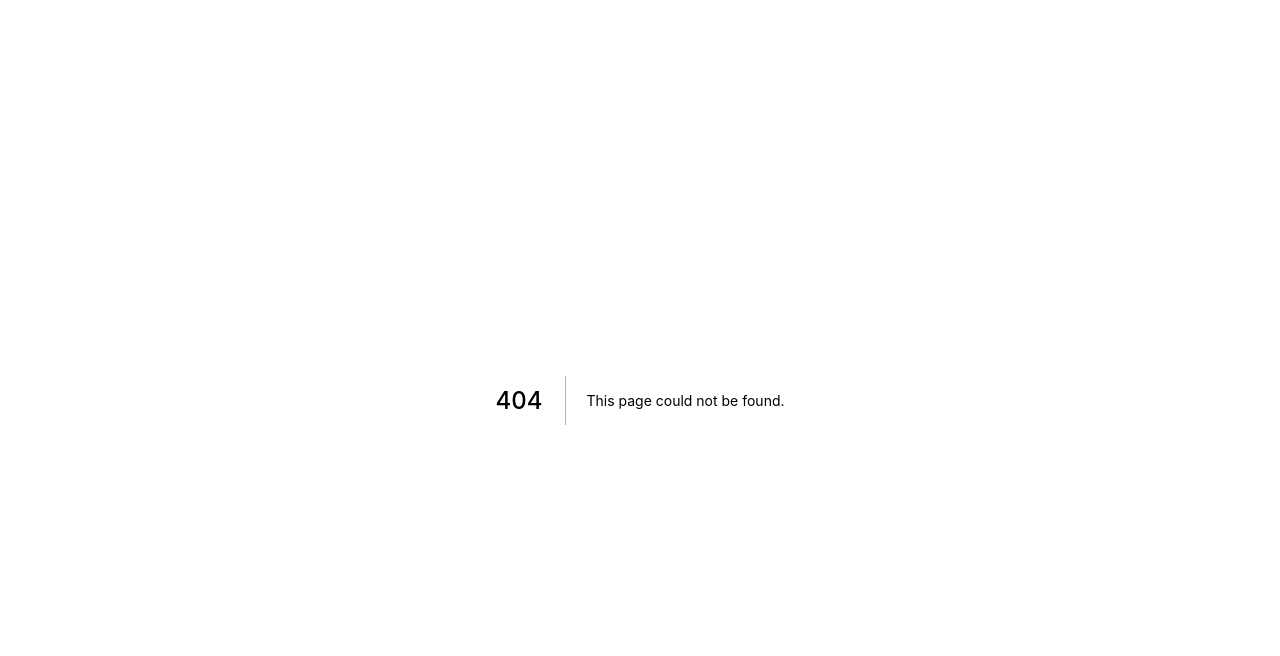
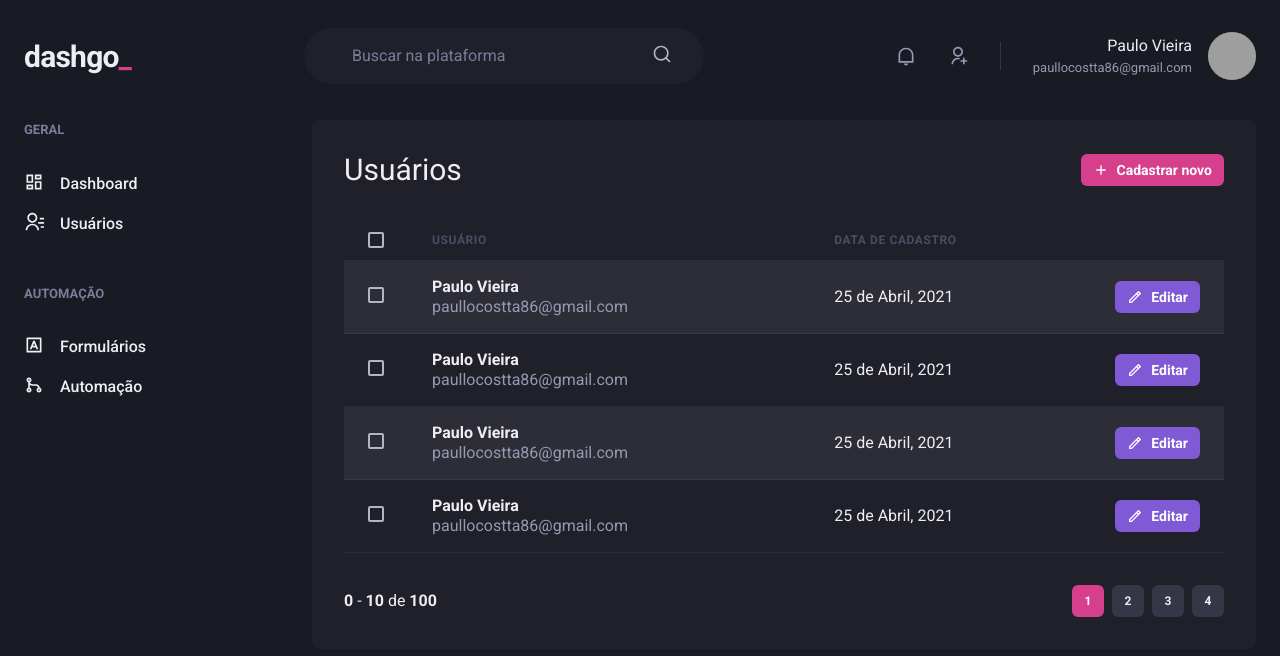
Before and after one commit to paulorcvieira/dashgo-nextjs-chakra, a Next.js app: page /users in a window 1280 px wide. Before the commit this address had no page. Shown: the top 656 px of the page. Built offline with nearby package versions, Linux system fonts and the light colour scheme; grey boxes are pictures that could not be loaded.

Commit message:
feat: create list users

```diff
--- /dev/null
+++ b/src/pages/users/index.tsx
@@ -0,0 +1,171 @@
+import {
+  Flex,
+  Box,
+  Heading,
+  Button,
+  Icon,
+  Table,
+  Thead,
+  Tr,
+  Th,
+  Checkbox,
+  Tbody,
+  Td,
+  Text,
+} from '@chakra-ui/react'
+
+import Header from '../../components/Header'
+import Pagination from '../../components/Pagination'
+import Sidebar from '../../components/Sidebar'
+import { RiPencilLine } from '../../styles/icons'
+import CreateUser from './create'
+
+export default function UserList() {
+  return (
+    <Box>
+      <Header />
+
+      <Flex w="100%" my="6" maxWidth={1480} mx="auto" px="6">
+        <Sidebar />
+
+        <Box flex="1" borderRadius={8} bg="gray.800" p="8">
+          <Flex mb="8" justify="space-between" align="center">
+            <Heading size="lg" fontWeight="normal">Usuários</Heading>
+
+            <CreateUser />
+          </Flex>
+
+          <Table colorScheme="whiteAlpha" variant="striped">
+            <Thead>
+              <Tr>
+                <Th px="6" color="gray.300" w="8">
+                  <Checkbox colorScheme="pink" />
+                </Th>
+                <Th>Usuário</Th>
+                <Th>Data de cadastro</Th>
+                <Th w="8"></Th>
+              </Tr>
+            </Thead>
+
+            <Tbody>
+              <Tr>
+                <Td px="6">
+                  <Checkbox colorScheme="pink" />
+                </Td>
+                <Td>
+                  <Box>
+                    <Text fontWeight="bold">Paulo Vieira</Text>
+                    <Text
+                      fontWeight="sm"
+                      color="gray.300"
+                    >
+                      paullocostta86@gmail.com
+                    </Text>
+                  </Box>
+                </Td>
+                <Td>25 de Abril, 2021</Td>
+                <Td>
+                  <Button
+                    as="a"
+                    size="sm"
+                    fontSize="sm"
+                    colorScheme="purple"
+                    leftIcon={<Icon as={RiPencilLine} fontSize="16" />}
+                  >
+                    Editar
+                  </Button>
+                </Td>
+              </Tr>
+              <Tr>
+                <Td px="6">
+                  <Checkbox colorScheme="pink" />
+                </Td>
+                <Td>
+                  <Box>
+                    <Text fontWeight="bold">Paulo Vieira</Text>
+                    <Text
+                      fontWeight="sm"
+                      color="gray.300"
+                    >
+                      paullocostta86@gmail.com
+                    </Text>
+                  </Box>
+                </Td>
+                <Td>25 de Abril, 2021</Td>
+                <Td>
+                  <Button
+                    as="a"
+                    size="sm"
+                    fontSize="sm"
+                    colorScheme="purple"
+                    leftIcon={<Icon as={RiPencilLine} fontSize="16" />}
+                  >
+                    Editar
+                  </Button>
+                </Td>
+              </Tr>
+              <Tr>
+                <Td px="6">
+                  <Checkbox colorScheme="pink" />
+                </Td>
+                <Td>
+                  <Box>
+                    <Text fontWeight="bold">Paulo Vieira</Text>
+                    <Text
+                      fontWeight="sm"
+                      color="gray.300"
+                    >
+                      paullocostta86@gmail.com
+                    </Text>
+                  </Box>
+                </Td>
+                <Td>25 de Abril, 2021</Td>
+                <Td>
+                  <Button
+                    as="a"
+                    size="sm"
+                    fontSize="sm"
+                    colorScheme="purple"
+                    leftIcon={<Icon as={RiPencilLine} fontSize="16" />}
+                  >
+                    Editar
+                  </Button>
+                </Td>
+              </Tr>
+              <Tr>
+                <Td px="6">
+                  <Checkbox colorScheme="pink" />
+                </Td>
+                <Td>
+                  <Box>
+                    <Text fontWeight="bold">Paulo Vieira</Text>
+                    <Text
+                      fontWeight="sm"
+                      color="gray.300"
+                    >
+                      paullocostta86@gmail.com
+                    </Text>
+                  </Box>
+                </Td>
+                <Td>25 de Abril, 2021</Td>
+                <Td>
+                  <Button
+                    as="a"
+                    size="sm"
+                    fontSize="sm"
+                    colorScheme="purple"
+                    leftIcon={<Icon as={RiPencilLine} fontSize="16" />}
+                  >
+                    Editar
+                  </Button>
+                </Td>
+              </Tr>
+            </Tbody>
+          </Table>
+
+          <Pagination />
+        </Box>
+      </Flex>
+    </Box>
+  )
+}
```
